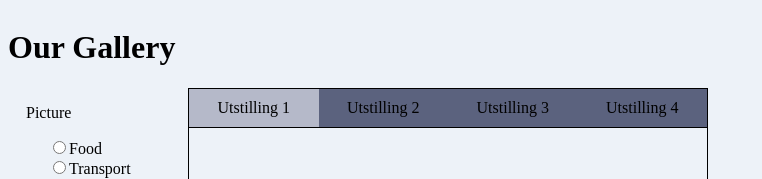
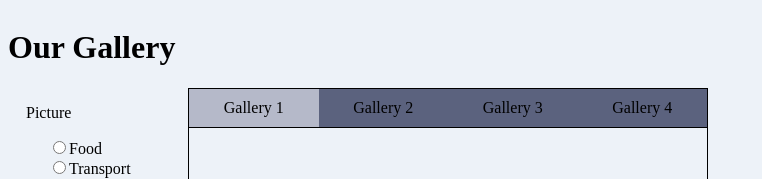
Before and after one commit to IT2810/it2810-webutvikling-h18-prosjekt-2-gruppe--05, a React (Create React App) app: page / in a window 1280 px wide. Shown: the top 179 px of the page, without its empty margins (0-762 px from the left). Built offline with nearby package versions, Linux system fonts and the light colour scheme.

Commit message:
bug fixes

```diff
--- a/src/components/Gallery/Picture.js
+++ b/src/components/Gallery/Picture.js
@@ -27,8 +27,10 @@ class Picture extends Component {
     }
 
     componentWillUpdate(nextProps) {
+      if(this.props.allSelected){
       sessionStorage.setItem('/Pictures/'+this.props.category+'/' + this.props.galleryView + '.svg', this.state.pictures)
     }
+  }
 
     async getImg () {
           try {
--- a/src/components/Gallery/Text.js
+++ b/src/components/Gallery/Text.js
@@ -12,7 +12,7 @@ class Text extends Component {
   componentDidUpdate(prevProps) {
     if (prevProps != this.props && this.props.category != 0) {
       console.log("JUST BEFORE FETCH")
-      if (sessionStorage.getItem('http://localhost:3000/Text/'+this.props.category+'/'+this.props.galleryView+'.json') === null) {
+      if (!sessionStorage.getItem('http://localhost:3000/Text/'+this.props.category+'/'+this.props.galleryView+'.json')) {
         this.fetchData();
       }
       else {
@@ -22,7 +22,9 @@ class Text extends Component {
   }
 
   componentWillUpdate(nextProps) {
+    if(this.props.allSelected){
     sessionStorage.setItem('http://localhost:3000/Text/'+this.props.category+'/'+this.props.galleryView+'.json', this.state.text)
+  }
   }
 
   fetchData() {
--- a/src/components/Header/Header.js
+++ b/src/components/Header/Header.js
@@ -19,10 +19,10 @@ class Header extends Component {
     return (
       <div className="Nav">
           <ul>
-              <li style={this.setActiveTab(1, activeStyle)} onClick={() => this.props.triggerParentUpdateGallery(1)}><p>Utstilling 1</p></li>
-              <li style={this.setActiveTab(2, activeStyle)} onClick={() => this.props.triggerParentUpdateGallery(2)}><p>Utstilling 2</p></li>
-              <li style={this.setActiveTab(3, activeStyle)} onClick={() => this.props.triggerParentUpdateGallery(3)}><p>Utstilling 3</p></li>
-              <li style={this.setActiveTab(4, activeStyle)} onClick={() => this.props.triggerParentUpdateGallery(4)}><p>Utstilling 4</p></li>
+              <li style={this.setActiveTab(1, activeStyle)} onClick={() => this.props.triggerParentUpdateGallery(1)}><p>Gallery 1</p></li>
+              <li style={this.setActiveTab(2, activeStyle)} onClick={() => this.props.triggerParentUpdateGallery(2)}><p>Gallery 2</p></li>
+              <li style={this.setActiveTab(3, activeStyle)} onClick={() => this.props.triggerParentUpdateGallery(3)}><p>Gallery 3</p></li>
+              <li style={this.setActiveTab(4, activeStyle)} onClick={() => this.props.triggerParentUpdateGallery(4)}><p>Gallery 4</p></li>
           </ul>
       </div>
     );
```
